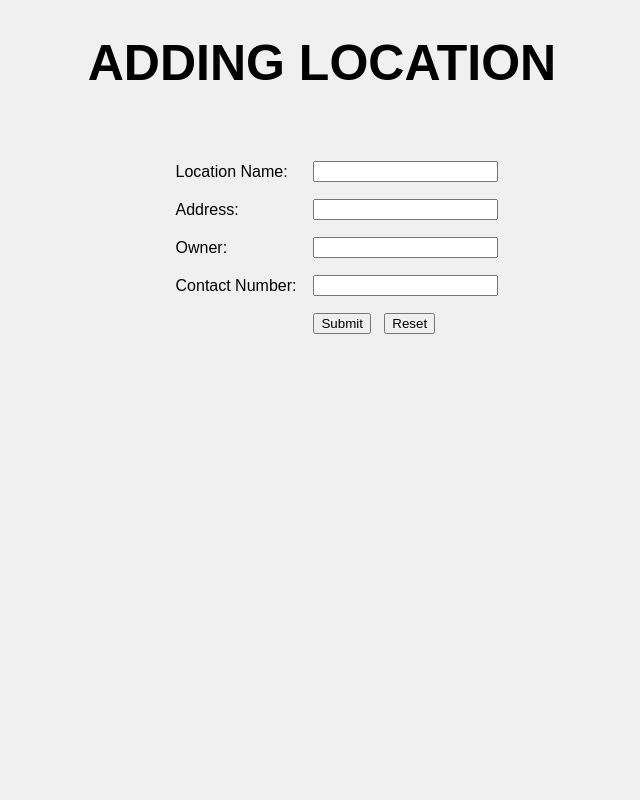
After one commit to Badaboopie/CMSC126FINAL, a PHP site: page /addLocation.html in a window 1280 px wide. The commit adds this page. Shown: the whole page, without its empty margins (318-958 px from the left). Run offline with PHP 8.4, Linux system fonts and the light colour scheme; some web fonts are replaced.

Commit message:
05 - 26 - 2024 / 4:35PM

```diff
--- /dev/null
+++ b/addLocation.html
@@ -0,0 +1,46 @@
+<!DOCTYPE html>
+<head>
+    <meta charset="UTF-8">
+    <meta name="viewport" content="width=device-width, initial-scale=1.0">
+    <title>Add Location</title>
+    <link rel="stylesheet" href="style.css">
+</head>
+<html>
+    <h1 class="title">ADDING LOCATION</h1>
+    <body>
+        <form action="insert_location.php" method="post">
+            <table>
+                <tr>
+                    <td>Location Name: </td>
+                    <td>
+                        <input type="text" name="locname" id="locname">
+                    </td>
+                </tr>
+                <tr>
+                    <td>Address: </td>
+                    <td>
+                        <input type="text" name="address" id="lname">
+                    </td>
+                </tr>
+                <tr>
+                    <td>Owner: </td>
+                    <td>
+                        <input type="text" name="owner" id="uname">
+                    </td>
+                </tr>
+                <tr>
+                    <td>Contact Number: </td>
+                    <td>
+                        <input type="number" name="contactno" id="cn">
+                    </td>
+                </tr>
+                <tr>
+                    <td></td>
+                    <td>
+                        <input type="submit" value="Submit">&nbsp;&nbsp;&nbsp;<input type="reset" value="Reset">
+                    </td>
+                </tr>
+            </table>
+        </form>
+    </body>
+</html>
--- a/login.html
+++ b/login.html
@@ -9,7 +9,7 @@
 <body>
     <form action="insert.php" method="post">
 
-        <h1 class="register-title">REGISTRATION</h1>
+        <h1 class="title">REGISTRATION</h1>
         <table>
             <tr>
                 <td>First Name: </td>
--- a/style.css
+++ b/style.css
@@ -99,7 +99,7 @@ ul {
 .active {
     background-color: #04AA6D;
 }
-.register-title{
+.title{
     font-size: 50px;
 }
 
@@ -108,7 +108,3 @@ table{
     margin-top: 20px;
     border-spacing: 15px;
 }
-
-tr{
-    line-s
-}
```
